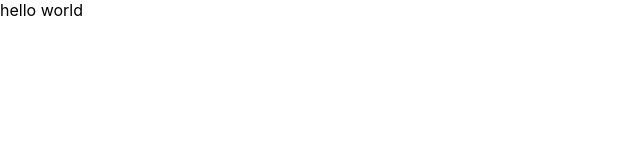
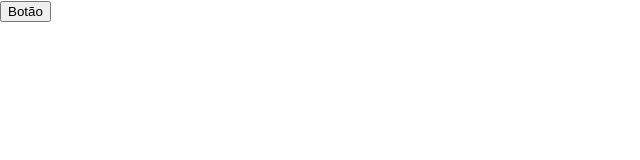
Before and after one commit to PeuStone/Alura-Studies, a React (Create React App) app: page / in a window 1280 px wide. Shown: the top 160 px of the page, without its empty margins (0-640 px from the left). Built offline with nearby package versions, Linux system fonts and the light colour scheme; the HTML template or start-up script is replaced by a standard one.

Commit message:
Criação do primeiro componente

```diff
--- a/public/index.html
+++ b/public/index.html
@@ -10,34 +10,13 @@
       content="Web site created using create-react-app"
     />
     <link rel="apple-touch-icon" href="%PUBLIC_URL%/logo192.png" />
-    <!--
-      manifest.json provides metadata used when your web app is installed on a
-      user's mobile device or desktop. See https://developers.google.com/web/fundamentals/web-app-manifest/
-    -->
+
     <link rel="manifest" href="%PUBLIC_URL%/manifest.json" />
-    <!--
-      Notice the use of %PUBLIC_URL% in the tags above.
-      It will be replaced with the URL of the `public` folder during the build.
-      Only files inside the `public` folder can be referenced from the HTML.
 
-      Unlike "/favicon.ico" or "favicon.ico", "%PUBLIC_URL%/favicon.ico" will
-      work correctly both with client-side routing and a non-root public URL.
-      Learn how to configure a non-root public URL by running `npm run build`.
-    -->
-    <title>React App</title>
+    <title>Alura Studies</title>
   </head>
   <body>
     <noscript>You need to enable JavaScript to run this app.</noscript>
     <div id="root"></div>
-    <!--
-      This HTML file is a template.
-      If you open it directly in the browser, you will see an empty page.
-
-      You can add webfonts, meta tags, or analytics to this file.
-      The build step will place the bundled scripts into the <body> tag.
-
-      To begin the development, run `npm start` or `yarn start`.
-      To create a production bundle, use `npm run build` or `yarn build`.
-    -->
   </body>
 </html>
--- a/src/App.tsx
+++ b/src/App.tsx
@@ -1,9 +1,10 @@
 import React from 'react';
+import Botao from './componentes/Botao';
 
 function App() {
   return (
     <div className="App">
-      hello world
+      <Botao />
     </div>
   );
 }
--- /dev/null
+++ b/src/componentes/Botao/index.tsx
@@ -0,0 +1,13 @@
+import React from "react";
+
+class Botao extends React.Component {
+    render() {
+        return (
+            <button>
+                Botão
+            </button>
+        )
+    }
+}
+
+export default Botao
```
